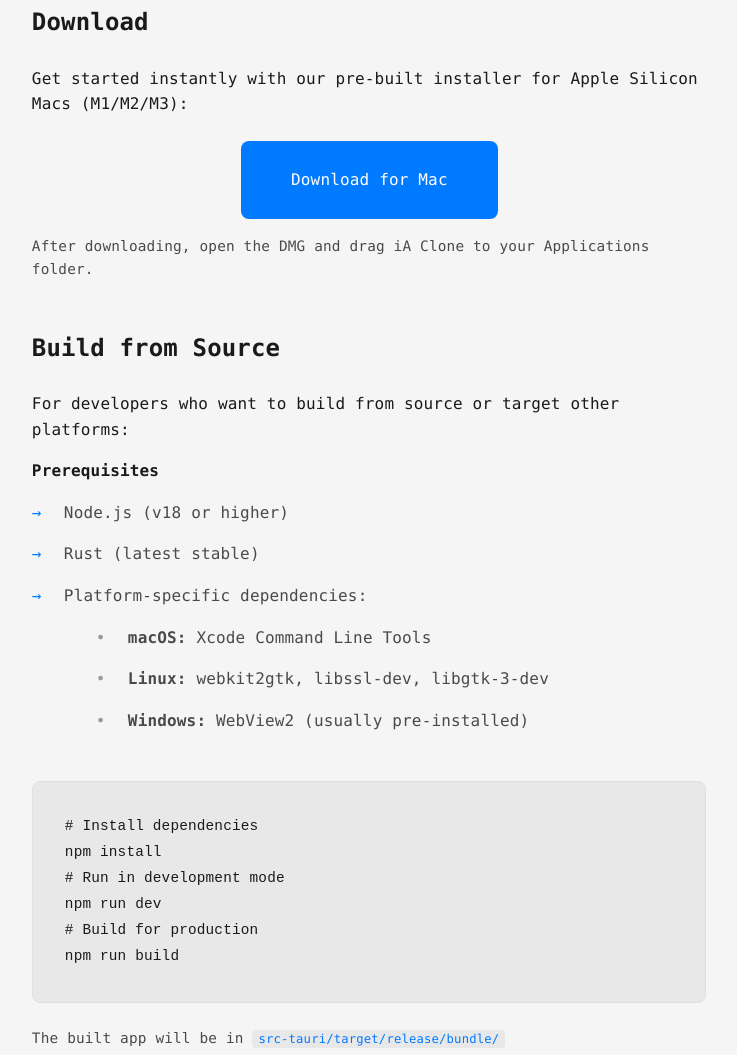
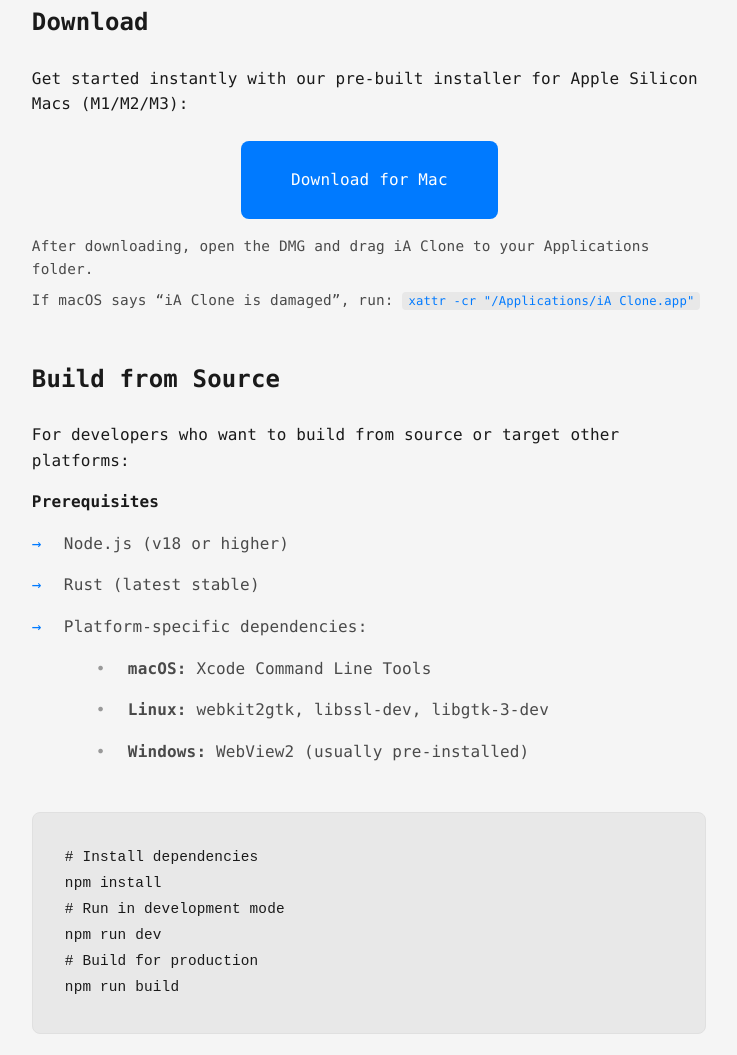
Before and after one commit to alwnraj/iAclone, a website built with Vite: page docs/index.html in a window 1280 px wide. Shown: the part 2694-3749 px from the top of the page, without its empty margins (271-1008 px from the left). Built offline with nearby package versions, Linux system fonts and the light colour scheme.

Commit message:
added notes for xattr on product page

```diff
--- a/docs/index.html
+++ b/docs/index.html
@@ -125,6 +125,7 @@
                         <a href="iA-Clone.dmg" class="btn btn-primary" download aria-label="Download iA Clone for macOS (Apple Silicon)">Download for Mac</a>
                     </div>
                     <p class="install-note" style="margin-top: 1rem;">After downloading, open the DMG and drag iA Clone to your Applications folder.</p>
+                    <p class="install-note" style="margin-top: 0.5rem;">If macOS says “iA Clone is damaged”, run: <code>xattr -cr "/Applications/iA Clone.app"</code></p>
                 </div>
 
                 <div class="install-section">
```
Also changed, not shown: README.md.
